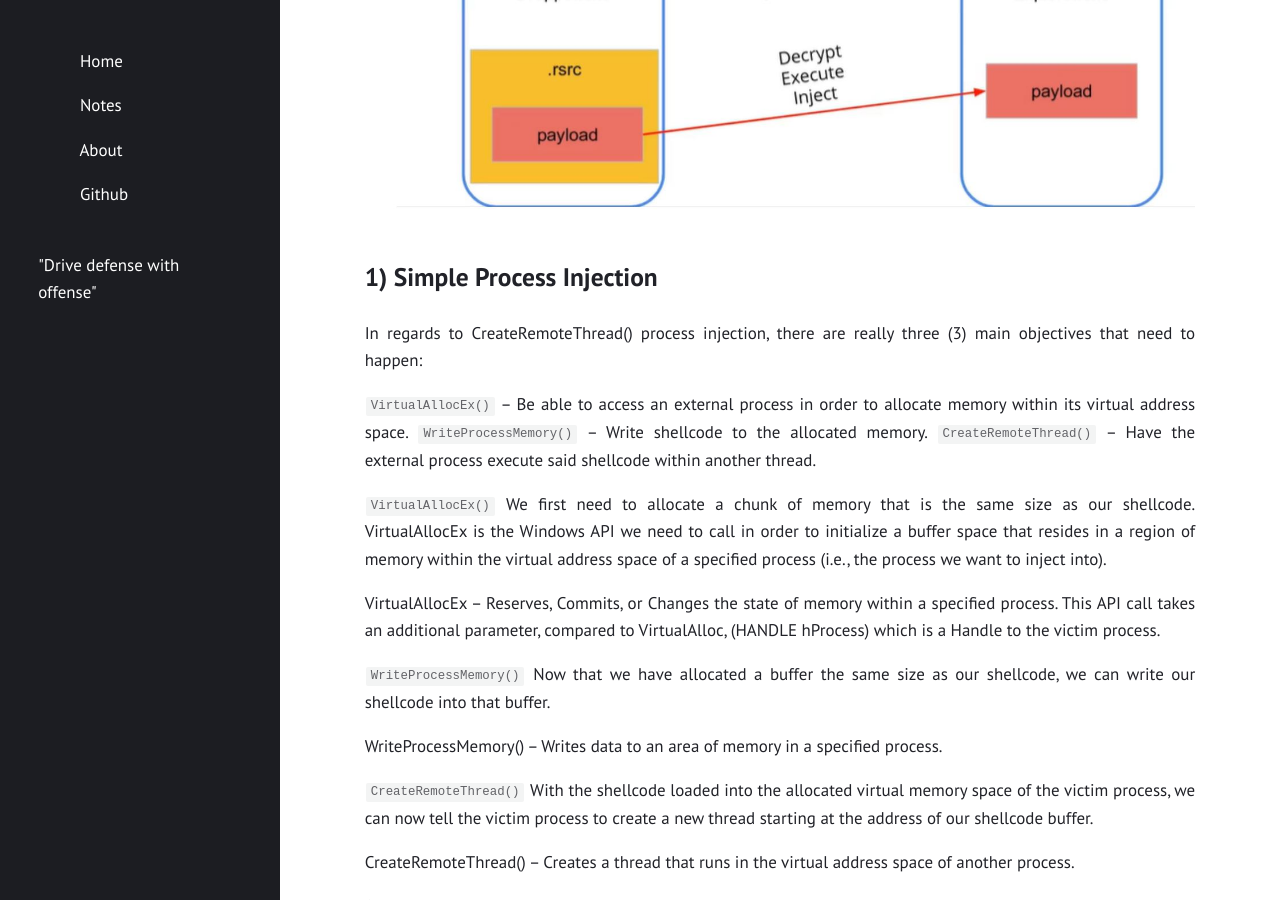
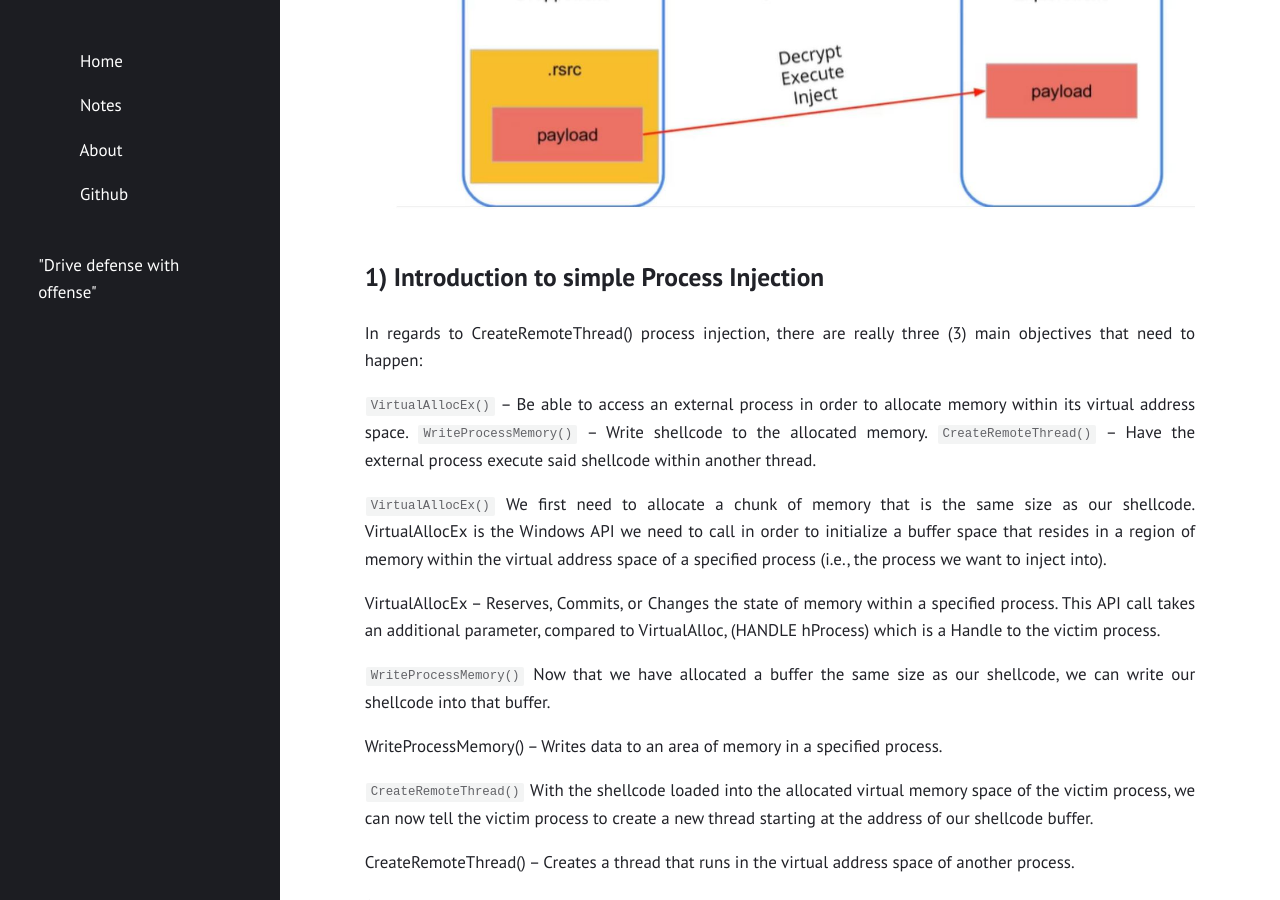
Before and after one commit to Fil88/Fil88.github.io, a Jekyll site: the page built from _posts/2021-04-01-Custom-C++-Dropper.md, in a window 1280 px wide and 900 px high, scrolled down 788 px. Built offline with Jekyll 4.4.1, drawn with Linux system fonts in a browser that asks for light colours.

Commit message:
Update 2021-04-01-Custom-C++-Dropper.md

```diff
--- a/_posts/2021-04-01-Custom-C++-Dropper.md
+++ b/_posts/2021-04-01-Custom-C++-Dropper.md
@@ -43,7 +43,7 @@ Going back to our dropper we will implment the following:
 
 
 
-## 1) Simple Process Injection
+## 1) Introduction to simple Process Injection
 
 In regards to CreateRemoteThread() process injection, there are really three (3) main objectives that need to happen:
 
```
